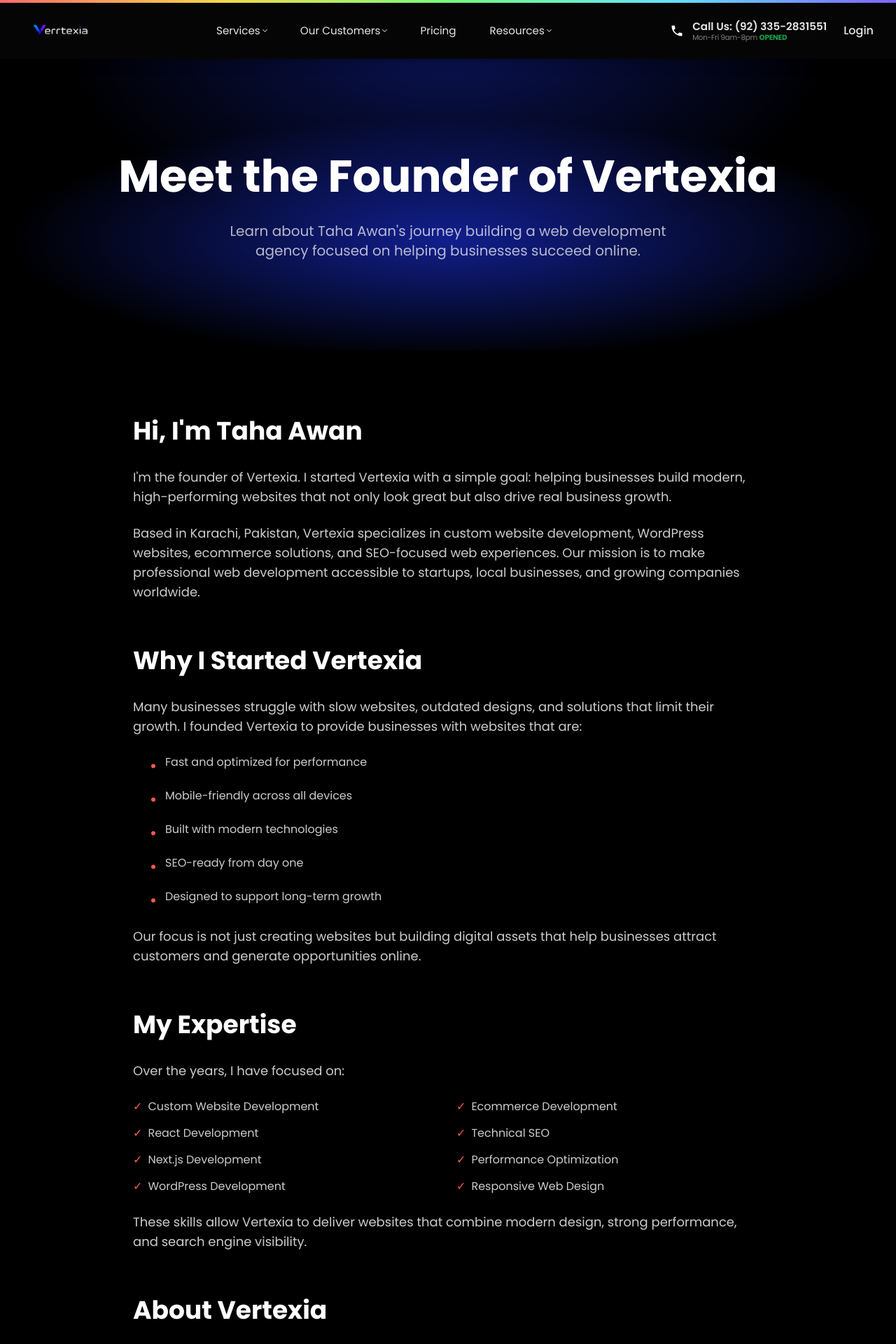
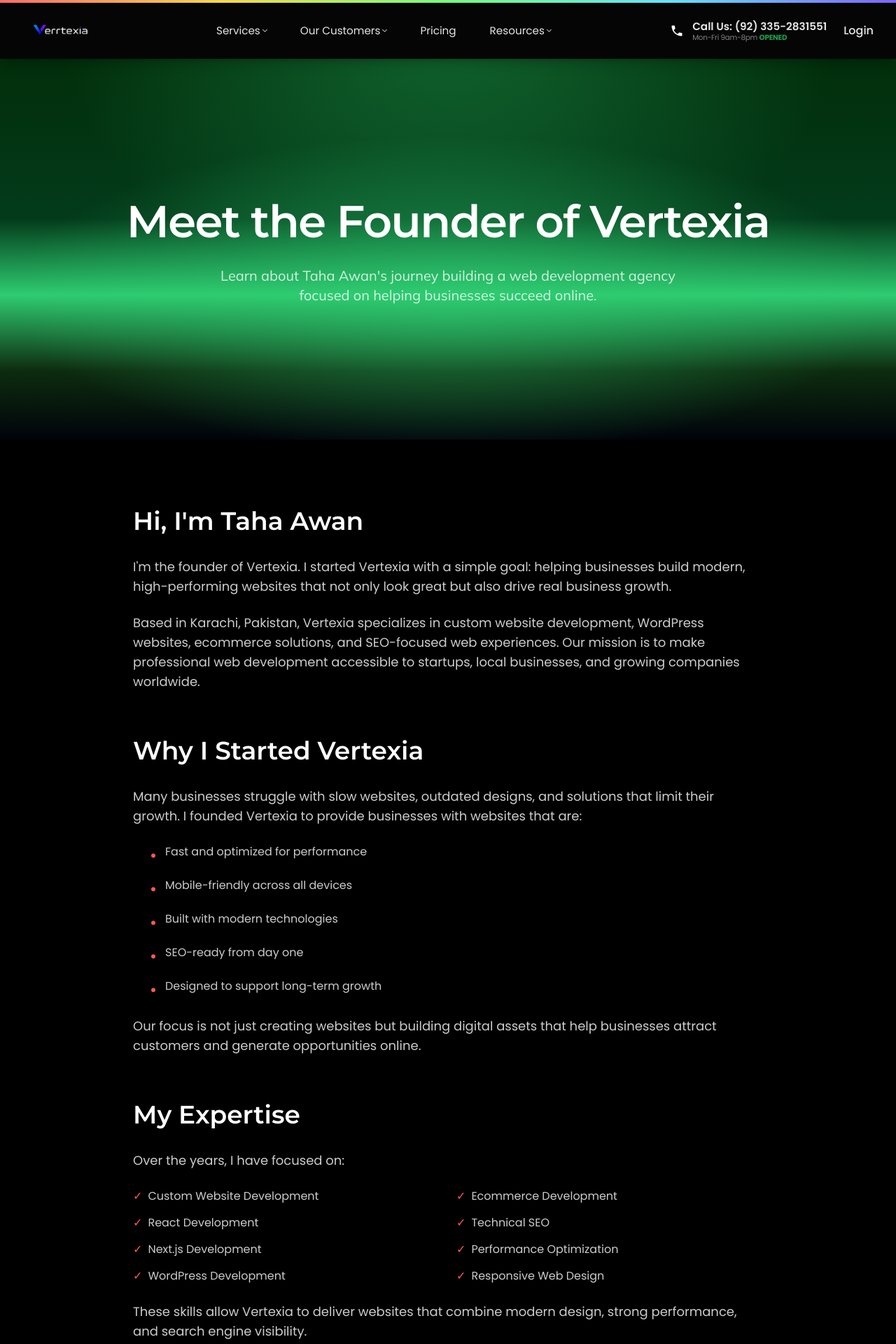
Before and after one commit to tahaawan0094/Vertexia-25-5-26, a Next.js app: page /founder in a window 1280 px wide. Shown: the top 1920 px of the page at 70% size. Built offline with nearby package versions, Linux system fonts and the light colour scheme.

Commit message:
founder page

```diff
--- a/app/(site)/founder/page.tsx
+++ b/app/(site)/founder/page.tsx
@@ -25,13 +25,12 @@ export default function FounderPage() {
     <PageTransition>
       <main className="site bg-black text-white font-body">
         {/* Hero Section */}
-        <section className="relative overflow-hidden px-6 py-20 md:py-32">
-          <div className="absolute inset-0 bg-[radial-gradient(70%_120%_at_50%_-10%,rgba(31,56,255,0.35)_0%,rgba(31,56,255,0)_62%),radial-gradient(68%_58%_at_50%_62%,rgba(31,56,255,0.55)_0%,rgba(31,56,255,0)_72%)]" />
+        <section className="relative overflow-hidden px-6 py-32 md:py-48 bg-[radial-gradient(70%_120%_at_50%_-10%,rgba(46,204,113,0.35)_0%,rgba(46,204,113,0)_62%),radial-gradient(68%_58%_at_50%_62%,rgba(46,204,113,0.55)_0%,rgba(46,204,113,0)_72%),linear-gradient(180deg,#022e0b_0%,#033b1a_42%,#2ecc71_62%,#0d2b0f_82%,#01030b_100%)]">
           <div className="relative mx-auto max-w-[1200px] text-center">
-            <h1 className="text-[clamp(2rem,5vw,4rem)] font-bold leading-tight mb-6">
+            <h1 className="text-[clamp(2.4rem,5vw,4.5rem)] font-bold leading-tight mb-6 tracking-tight font-display">
               Meet the Founder of Vertexia
             </h1>
-            <p className="text-lg md:text-xl text-white/70 max-w-[700px] mx-auto">
+            <p className="text-lg md:text-xl text-white/80 max-w-[700px] mx-auto leading-relaxed font-accent">
               Learn about Taha Awan's journey building a web development agency focused on helping businesses succeed online.
             </p>
           </div>
@@ -42,7 +41,7 @@ export default function FounderPage() {
           <div className="mx-auto max-w-[900px]">
             {/* Introduction */}
             <div className="mb-16">
-              <h2 className="text-3xl md:text-4xl font-bold mb-8">Hi, I'm Taha Awan</h2>
+              <h2 className="text-3xl md:text-4xl font-bold mb-8 font-display">Hi, I'm Taha Awan</h2>
               <div className="space-y-6 text-white/80 leading-relaxed">
                 <p className="text-lg">
                   I'm the founder of Vertexia. I started Vertexia with a simple goal: helping businesses build modern, high-performing websites that not only look great but also drive real business growth.
@@ -55,7 +54,7 @@ export default function FounderPage() {
 
             {/* Why I Started Vertexia */}
             <div className="mb-16">
-              <h2 className="text-3xl md:text-4xl font-bold mb-8">Why I Started Vertexia</h2>
+              <h2 className="text-3xl md:text-4xl font-bold mb-8 font-display">Why I Started Vertexia</h2>
               <div className="space-y-6 text-white/80 leading-relaxed">
                 <p className="text-lg">
                   Many businesses struggle with slow websites, outdated designs, and solutions that limit their growth. I founded Vertexia to provide businesses with websites that are:
@@ -90,7 +89,7 @@ export default function FounderPage() {
 
             {/* My Expertise */}
             <div className="mb-16">
-              <h2 className="text-3xl md:text-4xl font-bold mb-8">My Expertise</h2>
+              <h2 className="text-3xl md:text-4xl font-bold mb-8 font-display">My Expertise</h2>
               <div className="space-y-6 text-white/80 leading-relaxed">
                 <p className="text-lg">
                   Over the years, I have focused on:
@@ -145,7 +144,7 @@ export default function FounderPage() {
 
             {/* About Vertexia */}
             <div className="mb-16">
-              <h2 className="text-3xl md:text-4xl font-bold mb-8">About Vertexia</h2>
+              <h2 className="text-3xl md:text-4xl font-bold mb-8 font-display">About Vertexia</h2>
               <div className="space-y-6 text-white/80 leading-relaxed">
                 <p className="text-lg">
                   Vertexia is a web development agency that helps businesses establish and grow their online presence.
@@ -185,7 +184,7 @@ export default function FounderPage() {
 
             {/* Our Vision */}
             <div className="mb-16">
-              <h2 className="text-3xl md:text-4xl font-bold mb-8">Our Vision</h2>
+              <h2 className="text-3xl md:text-4xl font-bold mb-8 font-display">Our Vision</h2>
               <div className="space-y-6 text-white/80 leading-relaxed">
                 <p className="text-lg">
                   The vision behind Vertexia is to become a trusted digital partner for businesses looking to succeed online.
@@ -198,7 +197,7 @@ export default function FounderPage() {
 
             {/* Connect Section */}
             <div className="mb-16 bg-gradient-to-r from-[#FF5A4E]/10 to-transparent rounded-2xl p-8 md:p-12 border border-[#FF5A4E]/20">
-              <h2 className="text-3xl md:text-4xl font-bold mb-6">Connect With Me</h2>
+              <h2 className="text-3xl md:text-4xl font-bold mb-6 font-display">Connect With Me</h2>
               <p className="text-white/80 text-lg mb-8">
                 If you're looking to build a website, improve your online presence, or discuss a project, feel free to get in touch.
               </p>
@@ -227,7 +226,7 @@ export default function FounderPage() {
 
             {/* Author Box */}
             <div className="bg-white/5 border border-white/10 rounded-2xl p-8 md:p-12">
-              <h3 className="text-2xl font-bold mb-4">About the Author</h3>
+              <h3 className="text-2xl font-bold mb-4 font-display">About the Author</h3>
               <p className="text-white/80 text-lg leading-relaxed">
                 <span className="font-semibold text-white">Taha Awan</span> is the Founder of Vertexia, a web development agency based in Karachi, Pakistan. He specializes in custom website development, WordPress development, ecommerce solutions, and SEO-focused web experiences. With a focus on delivering high-performance websites that drive business growth, Taha is committed to helping businesses establish and succeed in the digital world.
               </p>
```
